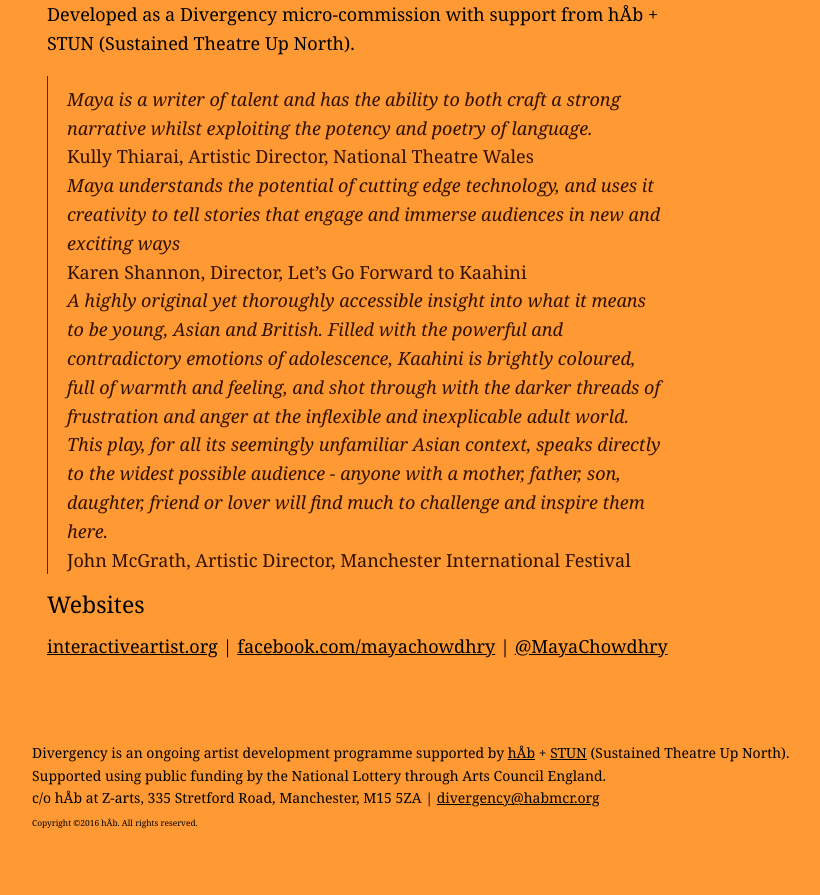
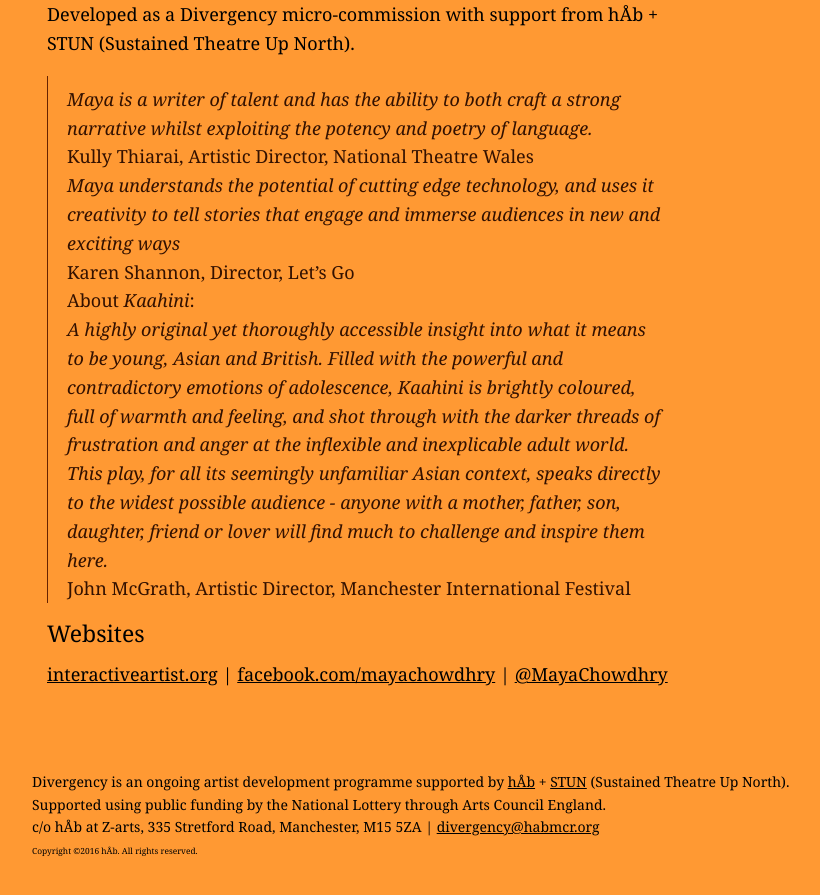
Before and after one commit to divergencymcr/divergencymcr.github.io, a Jekyll site: the page built from current/artist/chowdhry/index.md, in a window 1280 px wide and 900 px high, scrolled down 1244 px. Shown: the top 895 px of the window, without its empty margins (108-928 px from the left). Built offline with Jekyll 4.4.1, drawn with Linux system fonts in a browser that asks for light colours.

Commit message:
maya tweak

```diff
--- a/current/artist/chowdhry/index.md
+++ b/current/artist/chowdhry/index.md
@@ -32,7 +32,8 @@
 Developed as a Divergency micro-commission with support from hÅb + STUN (Sustained Theatre Up North).
 
 >*Maya is a writer of talent and has the ability to both craft a strong narrative whilst exploiting the potency and poetry of language.*<br>Kully Thiarai, Artistic Director, National Theatre Wales
->*Maya understands the potential of cutting edge technology, and uses it creativity to tell stories that engage and immerse audiences in new and exciting ways*<br>Karen Shannon, Director, Let's Go Forward to Kaahini
+>*Maya understands the potential of cutting edge technology, and uses it creativity to tell stories that engage and immerse audiences in new and exciting ways*<br>Karen Shannon, Director, Let's Go
+ About *Kaahini*:
 >*A highly original yet thoroughly accessible insight into what it means to be young, Asian and British. Filled with the powerful and contradictory emotions of adolescence, Kaahini is brightly coloured, full of warmth and feeling, and shot through with the darker threads of frustration and anger at the inflexible and inexplicable adult world. This play, for all its seemingly unfamiliar Asian context, speaks directly to the widest possible audience - anyone with a mother, father, son, daughter, friend or lover will find much to challenge and inspire them here.*<br>John McGrath, Artistic Director, Manchester International Festival
 
 #### Websites
```
